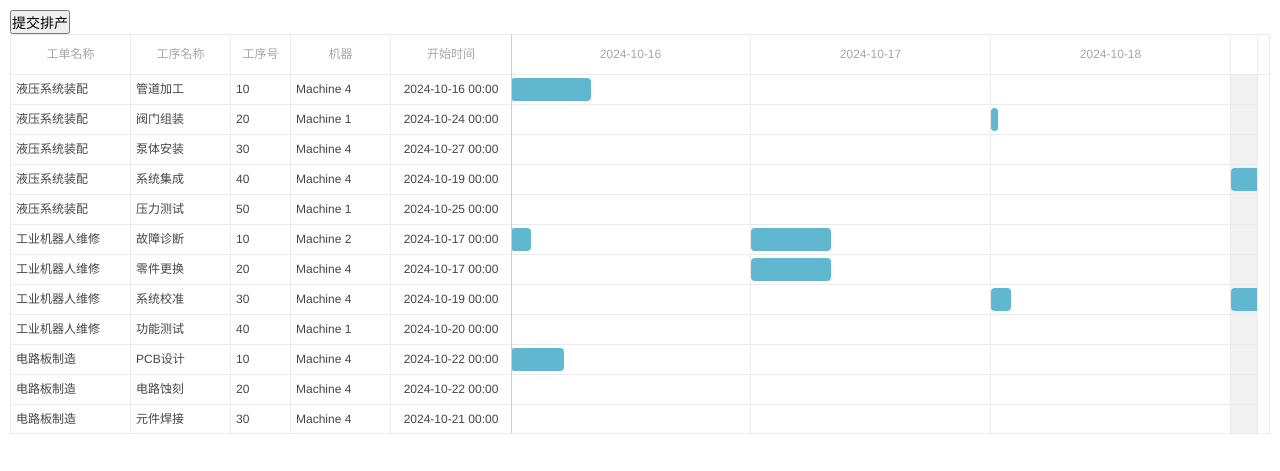
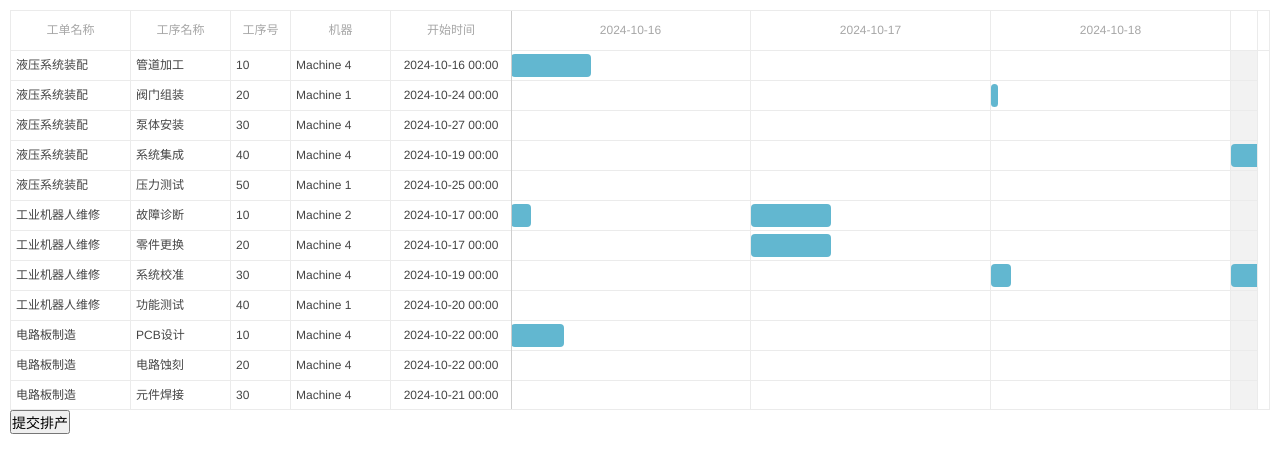
Before and after one commit to boxuePublic/gantt, a website: page index.html in a window 1280 px wide. Both pictures are taken after a click on the button "提交排产". Drawn offline with Linux system fonts and the light colour scheme; no server answers.

Commit message:
提交排产

```diff
--- a/index.html
+++ b/index.html
@@ -34,10 +34,14 @@
 </head>
 
 <body>
+
+
+  <div id="gantt_here"></div>
+
   <div class="">
     <button id="submitScheduling">提交排产</button>
   </div>
-  <div id="gantt_here"></div>
+
 
   <!-- 编辑时弹出框表头 -->
   <div
--- a/static/index.js
+++ b/static/index.js
@@ -302,12 +302,50 @@ layui.use(['layer', 'form', 'laydate'], function () {
     }
     console.log('index.js 203', '提交排产');
 
+    // $.ajax({
+    //   url: "http://192.168.100.102:8081/api/scheduling/update ",
+    //   type: "POST",
+    //   contentType: 'application/json; charset=utf-8',
+    //   data: JSON.stringify({
+    //     orderNo: 'ORD-2024-007',
+    //     machineNo: '04',
+    //     procedureNo: 10,
+    //     date: '2024-09-23',
+    //   }),
+    //   success: function (res) {
+    //     console.log('提交排产', res);
+    //   },
+    //   error: function (xhr) {
+    //     console.log("请求失败，状态码：" + xhr.status);
+    //   },
+    // });
+
+
+    $.ajax({
+      url: "http://192.168.100.102:8081/api/scheduling/update ",
+      type: "POST",
+      contentType: 'application/json; charset=utf-8',
+      data: {
+        orderNo: 'ORD-2024-007',
+        machineNo: '04',
+        procedureNo: 10,
+        date: '2024-09-23',
+      },
+      success: function (res) {
+        console.log('提交排产', res);
+        layer.msg('排产成功');
+      },
+      error: function (xhr) {
+        console.log("请求失败，状态码：" + xhr.status);
+      },
+    });
+
     // const data = Instance_ganttChart.getData();
     // console.log(data);
     // 发送请求
     // $.post('/api/scheduling/solution', data, function (res) {
     //   console.log(res);
-    //   layer.msg('排产成功');
+    //
     // });
   });
 
--- a/static/public.js
+++ b/static/public.js
@@ -120,6 +120,7 @@ function minutesToHours(minutes) {
 
 // 计算时间段有多少分钟
 function calculateMinutes(startTime, endTime) {
+  console.log(startTime, endTime);
   // 将时间字符串转换为 Date 对象
   const startDate = new Date(startTime.replace(/-/g, '/'));
   const endDate = new Date(endTime.replace(/-/g, '/'));
```
